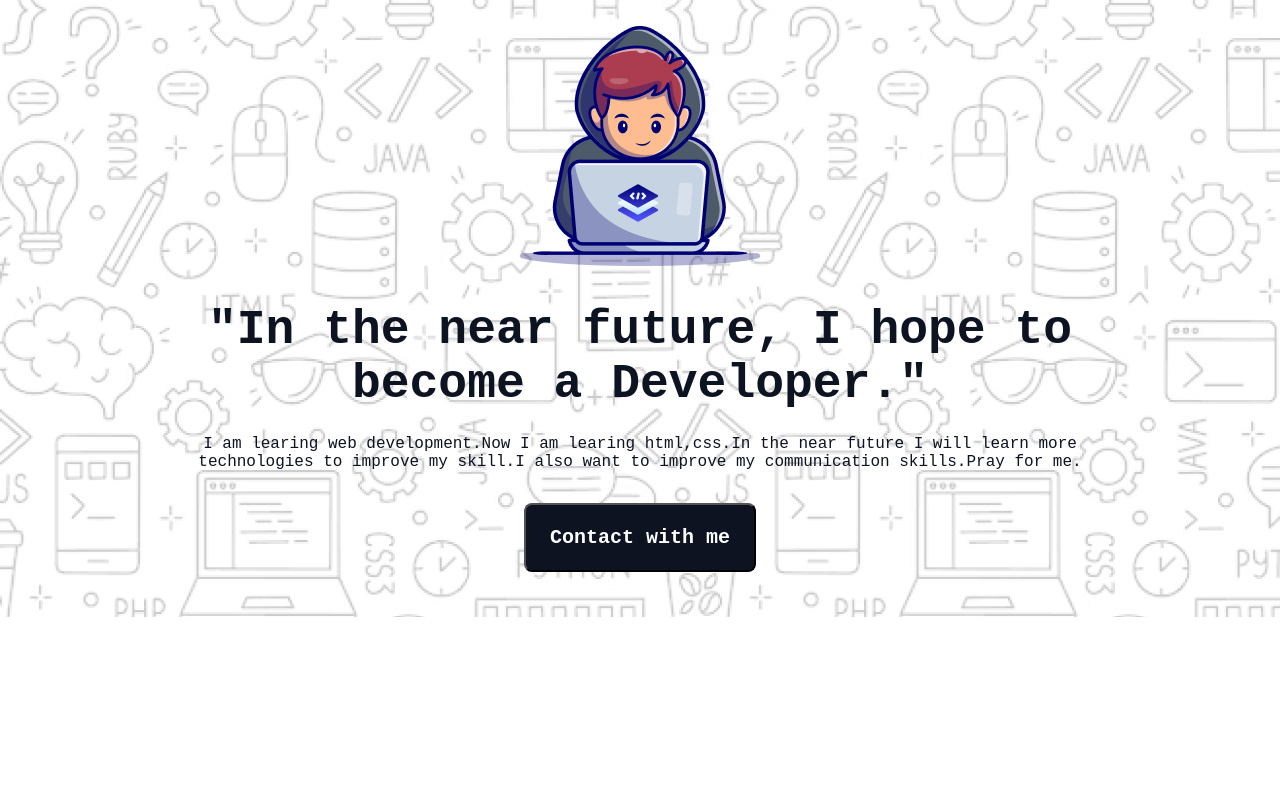
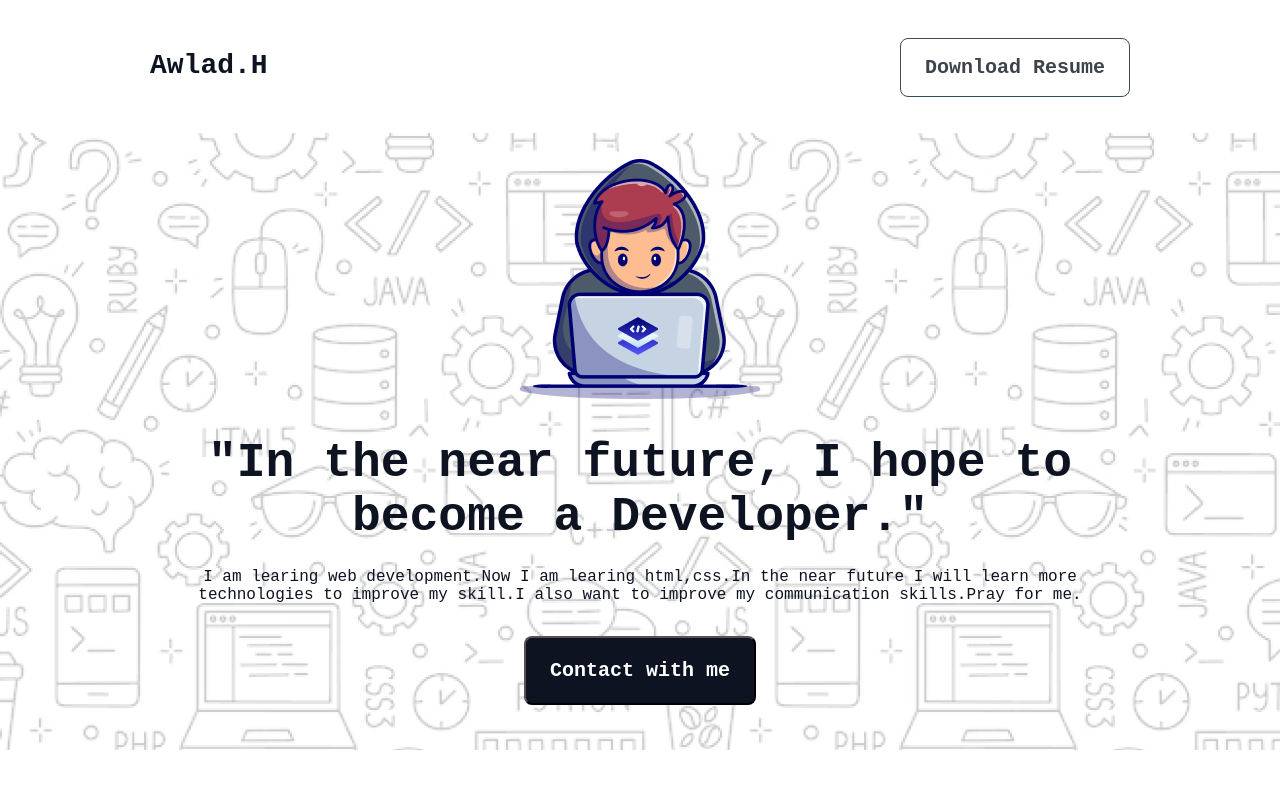
Before and after one commit to MdImran-Hossen-Jahid/Challenge-Begins, a plain HTML site: page index.html in a window 1280 px wide. Drawn offline with Linux system fonts and the light colour scheme; a web font is replaced by a local one.

Commit message:
code edited

```diff
--- a/index.html
+++ b/index.html
@@ -13,7 +13,7 @@
 </head>
 
 <body>
-  <header class="hide">
+  <header>
     <!-- nav section start -->
     <section>
       <nav class="nav-items azeret-mono-unique">
```
